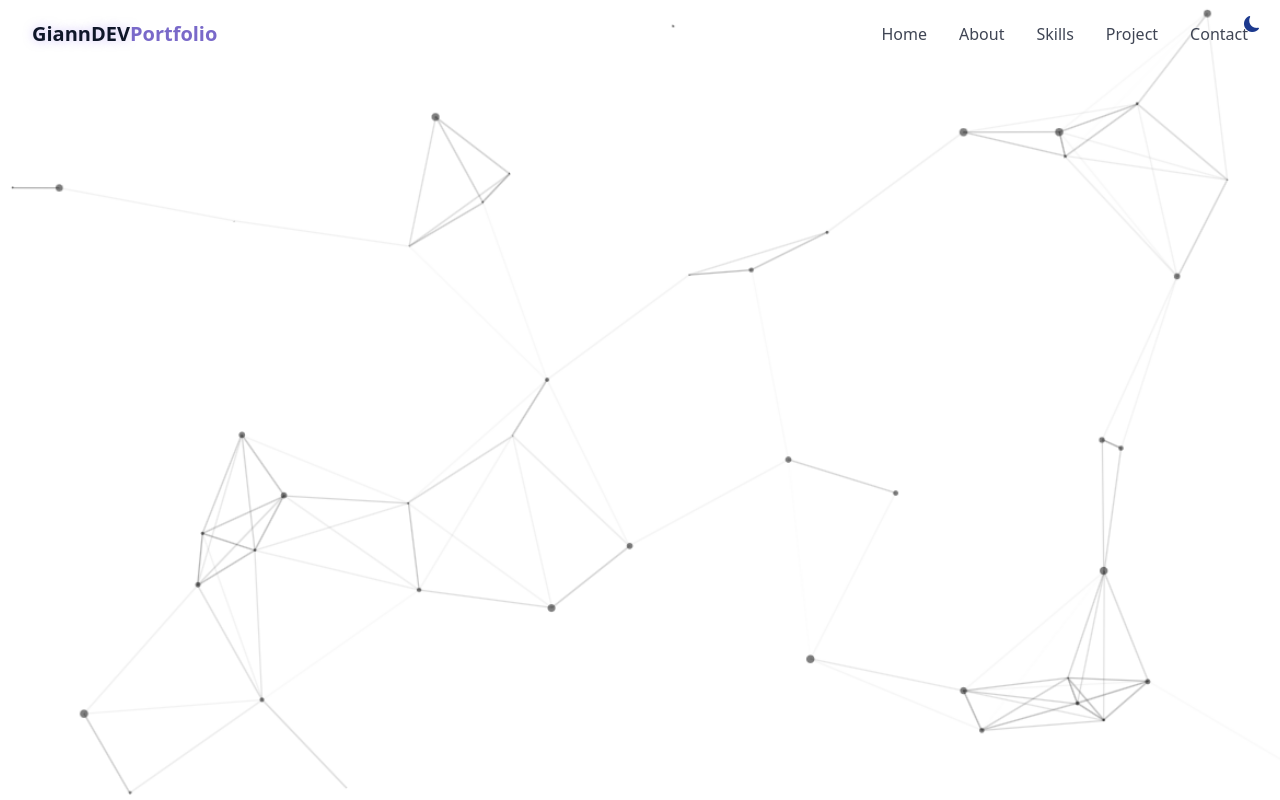
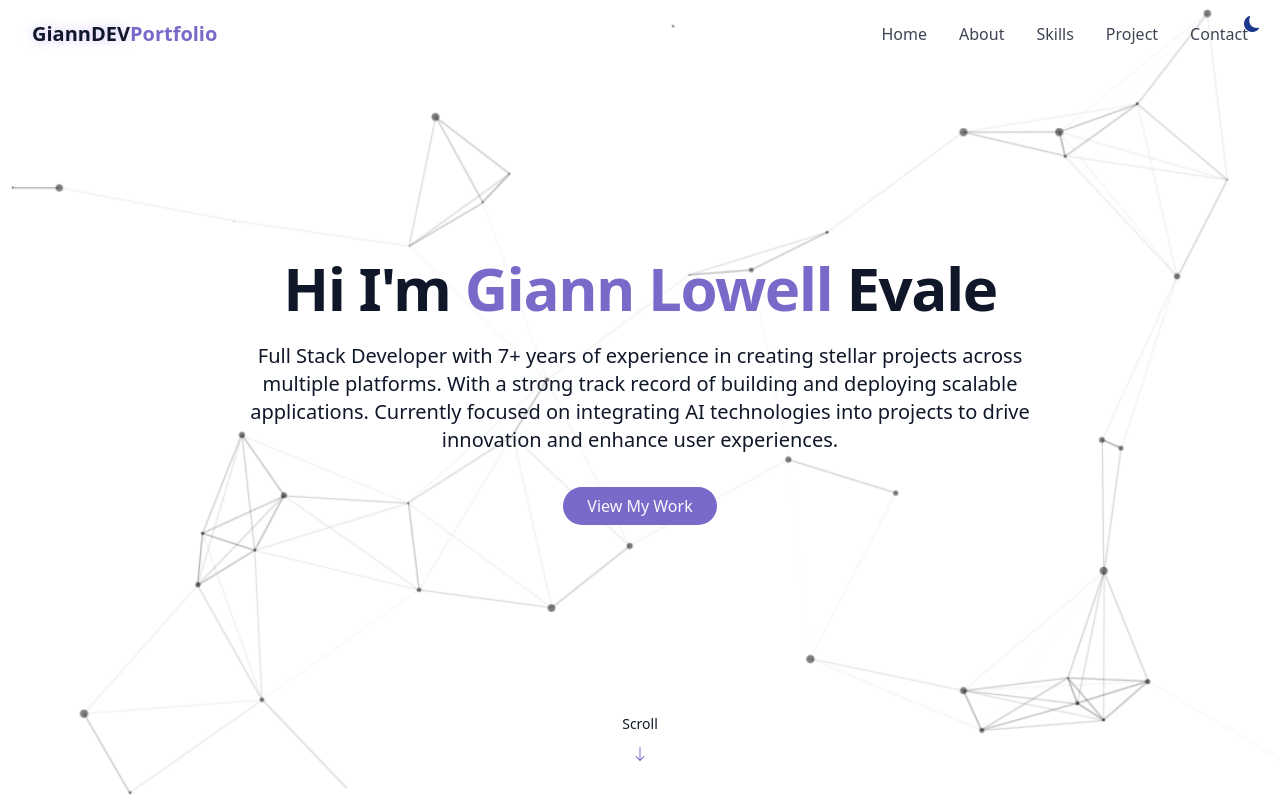
Before and after one commit to dev-giann-evale/dev-giann.github.io, a React (Vite) app: page / in a window 1280 px wide. Built offline with nearby package versions, Linux system fonts and the light colour scheme.

Commit message:
chore: add main section

```diff
--- a/src/components/HeroSection.tsx
+++ b/src/components/HeroSection.tsx
@@ -1,6 +1,29 @@
 export const HeroSection = () => {
     return (
-        <div >
-        </div>
+        <section id="hero"
+            className="relative min-h-screen flex flex-col items-center justify-center px-4"
+        >
+            <div className="container max-w-4xl mx-auto text-center z-10">
+                <div className="space-y-6">
+                    <h1 className="text-4xl md:text-6xl font-bold tracking-tight">
+                        <span className="">Hi I'm</span>
+                        <span className="text-primary"> Giann Lowell</span>
+                        <span> Evale</span>
+                    </h1>
+                    <p className="text-lg md:text-xl text-muted-foreground max-2-2xl mx-auto">
+                        Full Stack Developer with 7+ years of experience in creating stellar projects across multiple platforms. With a strong track record of building and deploying scalable applications. Currently focused on integrating AI technologies into projects to drive innovation and enhance user experiences.
+                    </p>
+                    <div className="pt-4">
+                        <a href="#projects" className="cosmic-button">
+                            View My Work
+                        </a>
+                    </div>
+                    <div className="absolute bottom-8 left-1/2 transform -translate-x-1/2 flex flex-col item-center animate-bounce">
+                        <span className="text-sm text-muted-foreground mb-2">Scroll</span>
+                        <i className="bi bi-arrow-down text-primary"></i>
+                    </div>
+                </div>
+            </div>
+        </section>
     );
 };
```
